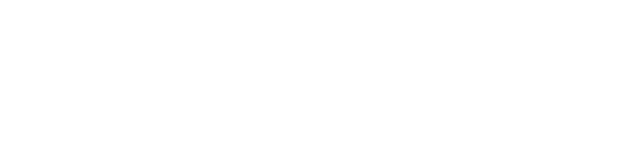
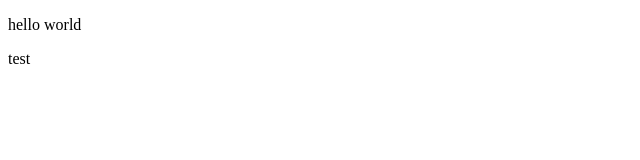
Before and after one commit to ganiel/vscode1, a plain HTML site: page index.html in a window 1280 px wide. Shown: the whole page, without its empty margins (0-640 px from the left). Drawn offline with Linux system fonts and the light colour scheme.

Commit message:
тест2

```diff
--- a/index.html
+++ b/index.html
@@ -9,7 +9,8 @@
 </head>
 
 <body>
-
+    <p>hello world</p>
+    <span>test</span>
 </body>
 
 </html>
```
